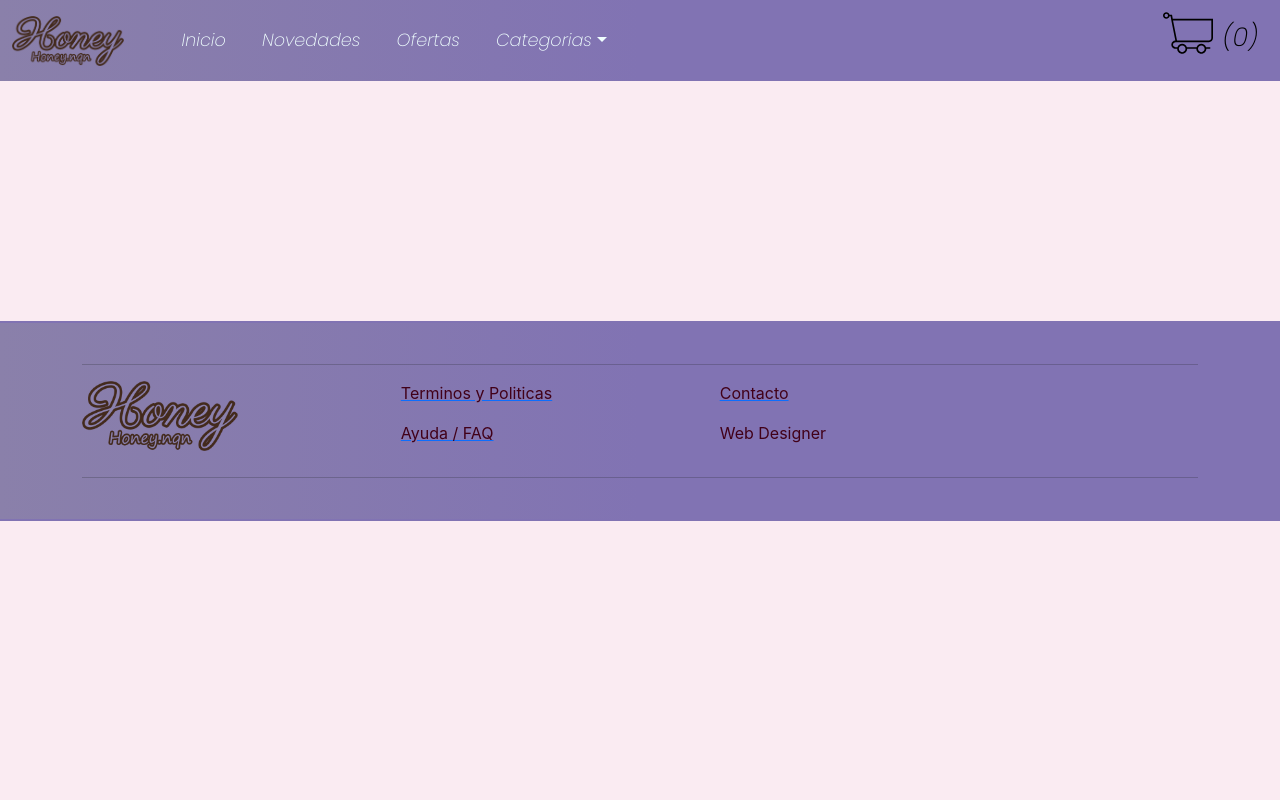
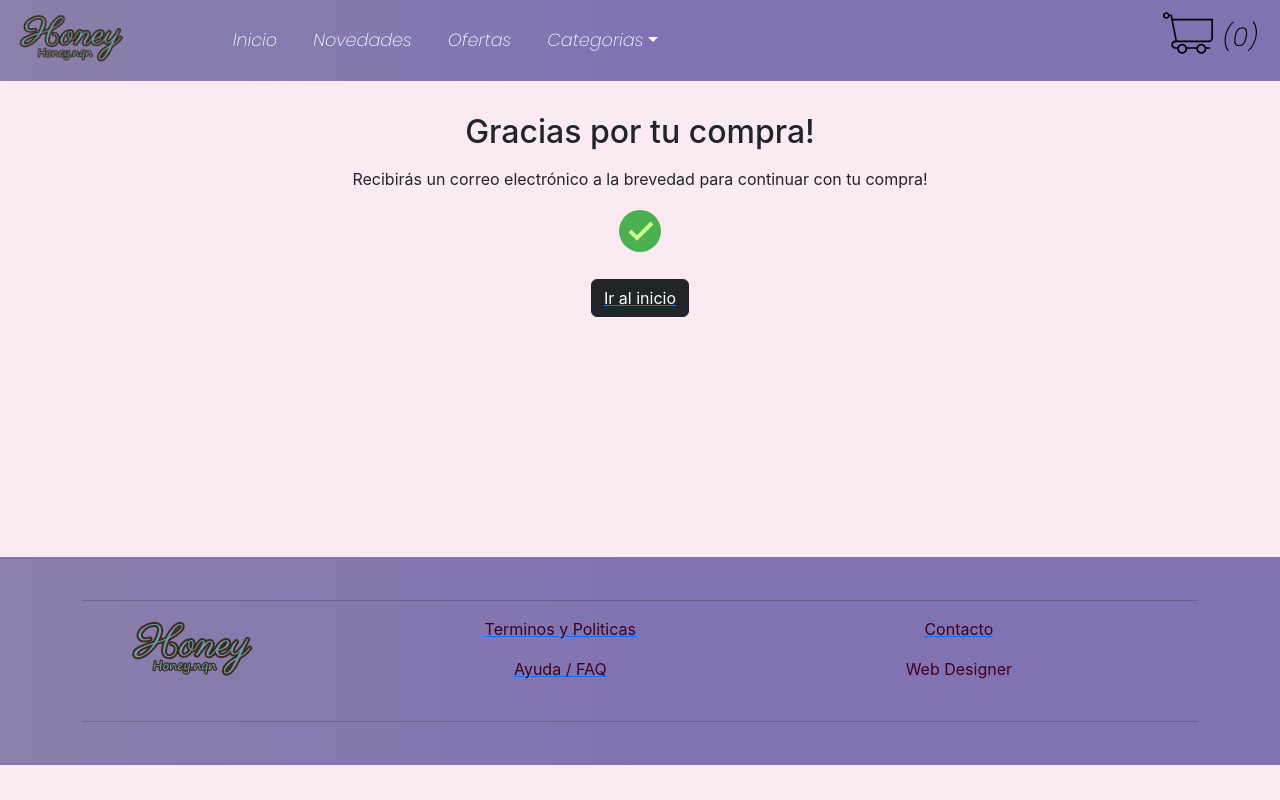
Before and after one commit to SanticreideARG/Honey, a React (Create React App) app: page /sucess in a window 1280 px wide. Built offline with nearby package versions, Linux system fonts and the light colour scheme; no server answers.

Commit message:
someFixes

```diff
--- a/public/index.html
+++ b/public/index.html
@@ -7,7 +7,7 @@
     <meta name="theme-color" content="#000000" />
     <meta
       name="description"
-      content="Web site created using create-react-app"
+      content="Vos elegi lo que te gusta. Nosotros nos encargamos del resto."
     />
     <link
     href="https://fonts.googleapis.com/icon?family=Material+Icons"
@@ -19,7 +19,7 @@
     <link href="https://cdn.jsdelivr.net/npm/bootstrap@5.2.2/dist/css/bootstrap.min.css" rel="stylesheet" integrity="sha384-Zenh87qX5JnK2Jl0vWa8Ck2rdkQ2Bzep5IDxbcnCeuOxjzrPF/et3URy9Bv1WTRi" crossorigin="anonymous">
 
 
-    <title>Honey SMA</title>
+    <title>Honey Nqn</title>
   </head>
   <body>
     <noscript>You need to enable JavaScript to run this app.</noscript>
--- a/src/components/App.css
+++ b/src/components/App.css
@@ -7,7 +7,7 @@ body{
     .navbar-cart{
         height: 50px;
     }
-    .emptycart{
+    .center-this{
         display: table;
         margin: auto;
     }
@@ -127,6 +127,8 @@ body{
         box-shadow: 0px 5px 4px 0px rgba(44, 44, 44, 0.3);
         border: 1px solid #d8d8d8;
         padding: 10px;
+        background-color: hsl(0, 0%, 100%);
+
     }
 
     .btn-finalizar{
@@ -165,10 +167,14 @@ footer{
     }
 .footer-logo{
     height: 70px;
+    margin-left: 33%;
     }
 .grid-container{
     display: grid;
-    grid-template-columns: 1fr 1fr 1.5fr;
+    grid-template-columns: auto;
+}
+.decoration-none{
+    text-decoration: none;
 }
 .footer-link{
     text-decoration: none;
@@ -185,7 +191,9 @@ footer{
     .cardProducto{
         grid-template-columns: 2fr 1fr;
     }
-
+    .footer-logo{
+        margin-left: 13%;
+        }
     .detail-image{
         margin-left: 58px;
         }
@@ -207,6 +215,9 @@ footer{
         width: 90%;
 
     }
+    .grid-container{
+        grid-template-columns: 1fr 1fr 1.5fr;
+    }
 }
     @media (min-width: 1080px) {
     .container-productos{
--- a/src/components/App.jsx
+++ b/src/components/App.jsx
@@ -12,6 +12,7 @@ import Footer from './Footer/Footer';
 import Terms from './Terms/Terms';
 import Faq from './Faq/Faq';
 import Contact from './Contact/Contact';
+import Sucess from './Sucess/Sucess';
 
 const App = () => {
 
@@ -31,6 +32,8 @@ const App = () => {
           <Route path='/terms' element={<Terms/>}></Route>
           <Route path='/faq' element={<Faq/>}></Route>
           <Route path='/contact' element={<Contact/>}></Route>
+          <Route path='/sucess' element={<Sucess/>}></Route>
+
         </Routes>
         <Footer>
         </Footer>
--- a/src/components/Cart/Cart.jsx
+++ b/src/components/Cart/Cart.jsx
@@ -10,14 +10,14 @@ const Cart = () => {
         <>
 
             {cart.length === 0 ?
-            <div className="emptycart">
+            <div className="center-this">
                 <img className="mt-4" src={EmptyCart} alt="" />
-                <p className="emptycart mt-4">Tu carrito esta vacio</p>
-                <Link to={'/'}><button className="btn btn-dark emptycart mt-4">Ir al inicio</button></Link>
+                <p className="center-this mt-4">Tu carrito esta vacio</p>
+                <Link to={'/'}><button className="btn btn-dark center-this mt-4">Ir al inicio</button></Link>
                 <br></br><br></br><br></br><br></br><br></br>
             </div>
             :
-            <div className="container mt-2 ">
+            <div className="container mt-4 ">
                 {cart.map((prod,indice) =><div className="card mb-3" key={indice}>
                 <div className="container cart-item">
                     <img src={prod.img} className="img-fluid" alt="..." />
--- a/src/components/Checkout/Checkout.jsx
+++ b/src/components/Checkout/Checkout.jsx
@@ -1,21 +1,27 @@
 import React from "react"
+import { Link } from "react-router-dom"
 
 const Checkout = () => {
     const datosFormulario = React.useRef()
     const consultarFormulario = (e) => {
         e.preventDefault()
-        console.log(datosFormulario)
         const datForm = new FormData(datosFormulario.current)
         const valores = Object.fromEntries(datForm)
         console.log(valores)
-        e.target.reset()
+        // e.target.reset()
+        window.location = '/sucess';
+
     }
 
     return (
-        <div className="container">
+        <div className="container mt-4">
             <form onSubmit={consultarFormulario} ref={datosFormulario}>
+            <div className="mb-3">
+                    <label htmlFor="nombre" className="form-label">Nombre</label>
+                    <input type="text" className="form-control" name="nombre" />
+                </div>
                 <div className="mb-3">
-                    <label htmlFor="nombre" className="form-label">Nombre y Apellido</label>
+                    <label htmlFor="apellido" className="form-label">Apellido</label>
                     <input type="text" className="form-control" name="nombre" />
                 </div>
                 <div className="mb-3">
--- a/src/components/Footer/Footer.jsx
+++ b/src/components/Footer/Footer.jsx
@@ -10,25 +10,26 @@ const Footer = () => {
             <hr></hr>
             <div className='grid-container'>
                 <div className="footer-section">
-                <img src={logo} alt="" className='footer-logo' />
+                <Link  to="/">
+                <img src={logo} alt="" className='center-this footer-logo' />
+                </Link>
 
                 </div>
                 <div className="footer-section">
 
                 <Link  to="/terms">
-                    <p className='footer-link'>Terminos y Politicas</p>
+                    <p className='footer-link text-center decoration-none'>Terminos y Politicas</p>
                 </Link>
 
                 <Link  to="/faq">
-                    <p className='footer-link'>Ayuda / FAQ</p>
+                    <p className='footer-link text-center decoration-none'>Ayuda / FAQ</p>
                 </Link>
                 </div>
                 <div className="footer-section">
                 <Link  to="/contact">
-                    <p className='footer-link'>Contacto</p>
+                    <p className='footer-link text-center decoration-none'>Contacto</p>
                 </Link>
-                <a href="https://santiagocreide.netlify.app/" target="_blank" rel="noopener noreferrer"  className='footer-link'>Web Designer</a><br></br>
-
+                <a href="https://santiagocreide.netlify.app/" target="_blank" rel="noopener noreferrer"  className=' center-this footer-link'>Web Designer</a><br></br>
                 </div>
             </div>
             <hr></hr>
--- a/src/components/ItemDetail/ItemDetail.jsx
+++ b/src/components/ItemDetail/ItemDetail.jsx
@@ -1,5 +1,6 @@
 import React from "react";
 import { useContext } from "react";
+import {useState} from 'react';
 import {Link} from 'react-router-dom'
 import ItemCount from "../ItemCount/ItemCount";
 import { CartContext } from "../../context/CartContext";
@@ -66,7 +67,6 @@ const ItemDetail = ({ producto }) => {
           <p className="card-text">Stock: {producto.stock}</p>
           <ItemCount stock = {producto.stock} onAdd={onAdd}/> <br />
           <button className="btn btn-secondary"><Link to="/checkout" className="nav-link">Finalizar compra</Link></button>
-
         </div>
       </div>
     </div>
--- a/src/components/Navbar/Navbar.css
+++ b/src/components/Navbar/Navbar.css
@@ -1,7 +1,7 @@
 @import url('https://fonts.googleapis.com/css2?family=Poppins:ital,wght@1,200&display=swap');
 
 .navbar-logo{
-    height: 50px;
+    height: 60px;
     margin-right: 40px;
 }
 
--- /dev/null
+++ b/src/components/Sucess/Sucess.jsx
@@ -0,0 +1,17 @@
+import React from 'react';
+import Sucessimg from './img/sucess.svg'
+import { Link } from "react-router-dom";
+
+
+const Sucess = () => {
+    return (
+        <div className='container center-this pt-3'>
+            <h2  className='center-this pt-3'>Gracias por tu compra!</h2>
+            <p className='text-center pt-3'>Recibirás un correo electrónico a la brevedad para continuar con tu compra!</p>
+            <img className='center-this' src={Sucessimg} alt="" />
+            <Link to={'/'}><button className="btn btn-dark center-this mt-4">Ir al inicio</button></Link>
+        </div>
+    );
+}
+
+export default Sucess;
```
Also changed, not shown: src/components/Navbar/img/transparent-logo.png, src/components/Sucess/img/sucess.svg (added).
